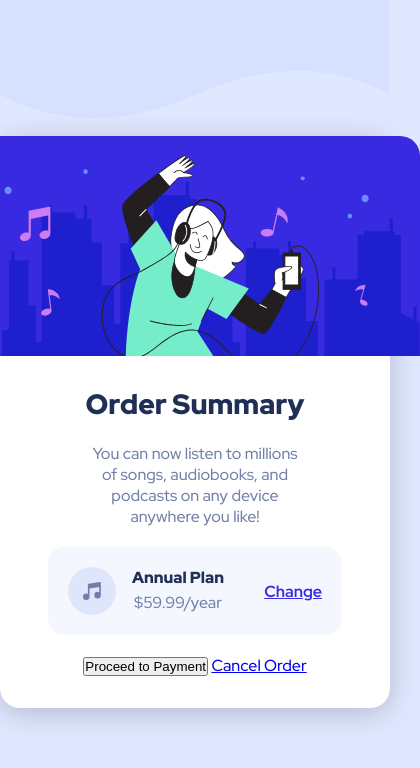
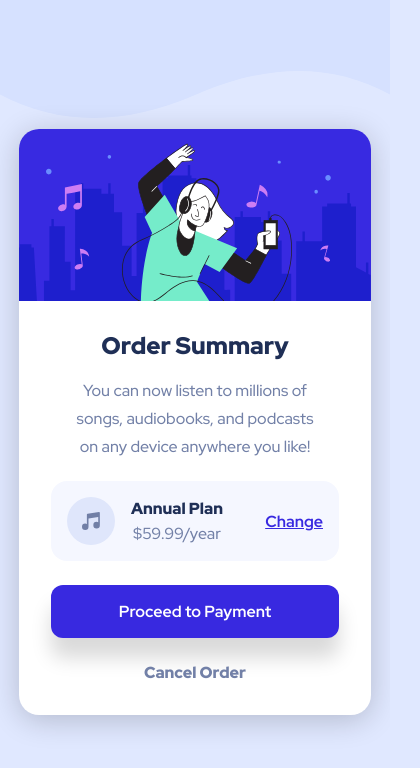
Before and after one commit to eBaroth/Frontend-Mentor---order-summary-component-main, a plain HTML site: page index.html in a window 390 px wide. Shown: the whole page, 420 px wide, since content can reach past the window. Drawn offline with Linux system fonts and the light colour scheme.

Commit message:
HTML CSS OK

```diff
--- a/style.css
+++ b/style.css
@@ -58,7 +58,7 @@ body {
     flex-direction: column;
     align-items: center;
     text-align: center;
-    gap: 1.5rem;
+    gap: 2.5rem;
 }
 
 .hero-section img {
@@ -66,21 +66,22 @@ body {
 }
 
 .content {
-    margin-bottom: 2rem;
+    margin-bottom: 3rem;
 }
 
 .content h1 {
     font-weight: var(--fw-black);
     font-size: var(--fs-h1);
     color: var(--darkBlue);
-    margin-bottom: 1.25rem;
+    margin-bottom: 1rem;
 }
 
 .txt {
     font-size: var(--fs-p);
     font-weight: var(--fw-medium);
     color: var(--desaturatedBlue);
-    padding: 0 2.5rem;
+    padding: 0 1.25rem;
+    line-height: 1.75;
     margin-bottom: 1.25rem;
 }
 
@@ -89,9 +90,9 @@ body {
     justify-content: space-between;
     align-items: center;
     background-color: var(--veryPaleBlue);
-    padding: 1.25rem;
+    padding: 1.5rem;
     border-radius: 1rem;
-    margin-bottom: 1.25rem;
+    margin-bottom: 2rem;
 }
 
 .content-price-left {
@@ -99,6 +100,12 @@ body {
     gap: 1rem;
 }
 
+.content-price-column {
+    display: flex;
+    flex-direction: column;
+    align-items: center;
+    justify-content: center;
+}
 
 .content-price-left h2 {
     font-size: var(--fs-p);
@@ -119,6 +126,120 @@ body {
     color: var(--brightBlue);
 }
 
+.change:hover {
+    text-decoration: none;
+    opacity: 0.7;
+}
+
 .btn {
+    width: 100%;
+    padding: 1rem;
+    border: none;
+    border-radius: 0.75rem;
+    font-family: inherit;
+    font-size: var(--fs-p);
+    font-weight: var(--fw-bold);
+    background-color: var(--brightBlue);
+    color: white;
+    box-shadow: 0 20px 20px rgba(0, 0, 0, 0.15);
+    cursor: pointer;
+    margin-bottom: 2rem;
+}
 
+.btn:hover {
+    opacity: 0.7;
 }
+
+.cancel {
+    text-decoration: none;
+    font-size: var(--fs-p);
+    font-weight: var(--fw-black);
+    color: var(--desaturatedBlue);
+}
+
+.cancel:hover {
+    color: var(--darkBlue);
+}
+
+
+/* RESPONSIVE */
+
+@media (max-width: 600px) {
+    .container {
+        max-width: 25rem;
+    }
+    .hero-section img {
+        max-width: 25rem;
+    }
+}
+
+@media (max-width: 430px) {
+    .container {
+        max-width: 22rem;
+        padding: 0 2rem;
+        gap: 1.5rem;
+    }
+    .hero-section img {
+        max-width: 22rem;
+    }
+    .content {
+        margin-bottom: 2rem;
+    }
+    .content-price {
+        margin-bottom: 1.5rem;
+    }
+    .btn {
+        margin-bottom: 1.5rem;
+    }
+    .content h1 {
+        font-size: 1.5rem;
+    }
+    .content-price {
+        padding: 1rem;
+    }
+}
+
+@media (max-width: 370px) {
+    .container {
+        max-width: 19rem;
+        padding: 0 1.5rem;
+        gap: 1.5rem;
+    }
+    .hero-section img {
+        max-width: 19rem;
+    }
+    .content {
+        margin-bottom: 2rem;
+    }
+    .content-price {
+        margin-bottom: 1.5rem;
+    }
+    .btn {
+        margin-bottom: 1.5rem;
+        font-size: 0.85rem;
+    }
+    .content h1 {
+        font-size: 1.25rem;
+    }
+    .txt {
+        font-size: 0.85rem;
+    }
+    .content-price {
+        padding: 1rem;
+    }
+    .content-price-left h2 {
+        font-size: 0.85rem;
+    }
+    .price {
+        font-size: 0.85rem;
+    }
+    .change {
+        font-size: 0.85rem;
+    }
+    .cancel {
+        font-size: 0.85rem;
+    }
+    .content-price-column {
+        line-height: 0.9;
+    }
+}
```
Also changed, not shown: images/screenshot.JPG (added), 2 other files.
